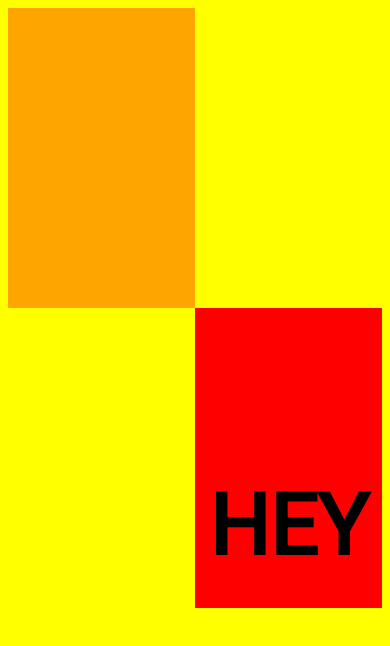
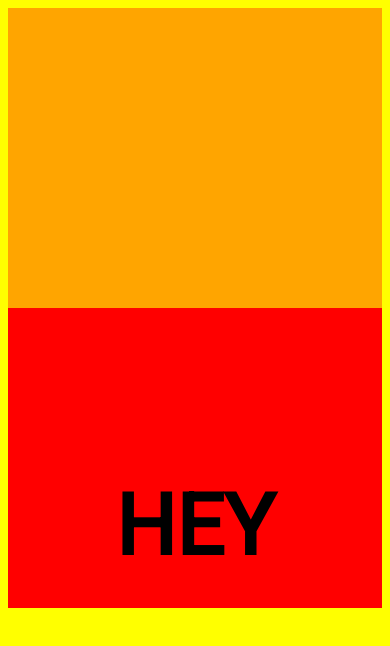
Before and after one commit to dsomel21/dope-website-from-scratch, a plain HTML site: page index.html in a window 390 px wide. Drawn offline with Linux system fonts and the light colour scheme.

Commit message:
Okat, found a nice way to set this up when in portait. Very easy, very powerful

```diff
--- a/style.css
+++ b/style.css
@@ -39,4 +39,12 @@ h1 {
 		clear: both;
 	}
 
+	div#box {
+		width: 100%;
+	}
+
+	div#thing {
+		width: 100%;
+	}
+
 }
```
